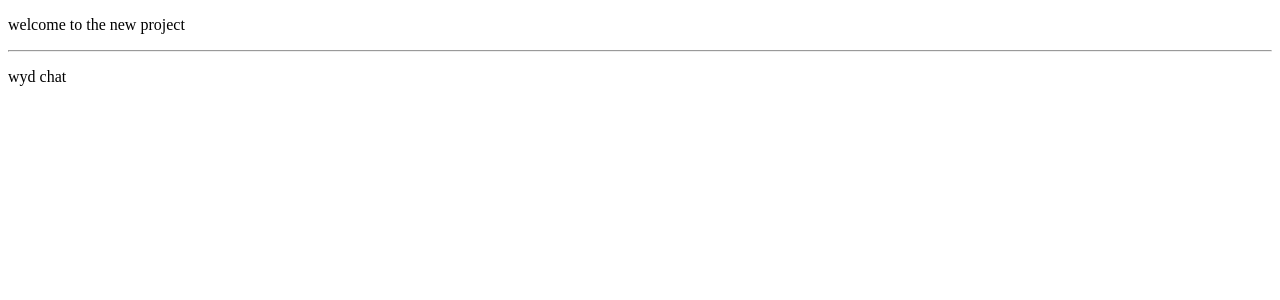
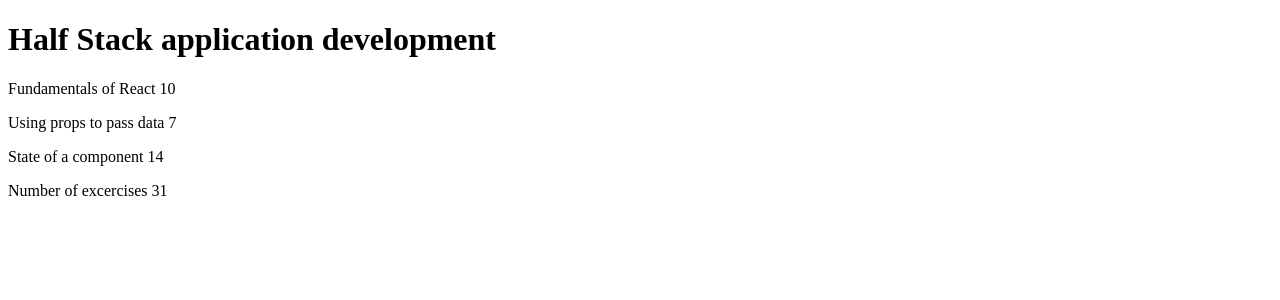
Before and after one commit to pablo-maff/wyd-chat, a React (Vite) app: page / in a window 1280 px wide. Shown: the top 300 px of the page. Built offline with nearby package versions, Linux system fonts and the light colour scheme.

Commit message:
1.1: course information, step1

```diff
--- a/src/App.jsx
+++ b/src/App.jsx
@@ -1,9 +1,54 @@
-export default function App() {
+const Header = (props) => {
+  return (
+    <h1>{props.course}</h1>
+  )
+}
+
+const Content = (props) => {
   return (
     <>
-      <p>welcome to the new project</p>
-      <hr />
-      <p>wyd chat</p>
+      <p>{props.part1} {props.exercises1}</p>
+      <p>{props.part2} {props.exercises2}</p>
+      <p>{props.part3} {props.exercises3}</p>
     </>
   )
 }
+
+const Total = (props) => {
+  return (
+    <p>Number of excercises {props.exercises1 + props.exercises2 + props.exercises3}</p>
+  )
+}
+
+
+
+const App = () => {
+  const course = 'Half Stack application development'
+  const part1 = 'Fundamentals of React'
+  const exercises1 = 10
+  const part2 = 'Using props to pass data'
+  const exercises2 = 7
+  const part3 = 'State of a component'
+  const exercises3 = 14
+
+  return (
+    <div>
+      <Header course={course}/>
+      <Content
+              part1={part1}
+              exercises1={exercises1}
+              part2={part2}
+              exercises2={exercises2}
+              part3={part3}
+              exercises3={exercises3}
+      />
+      <Total
+              exercises1={exercises1}
+              exercises2={exercises2}
+              exercises3={exercises3}
+      />
+    </div>
+  )
+}
+
+export default App
```
